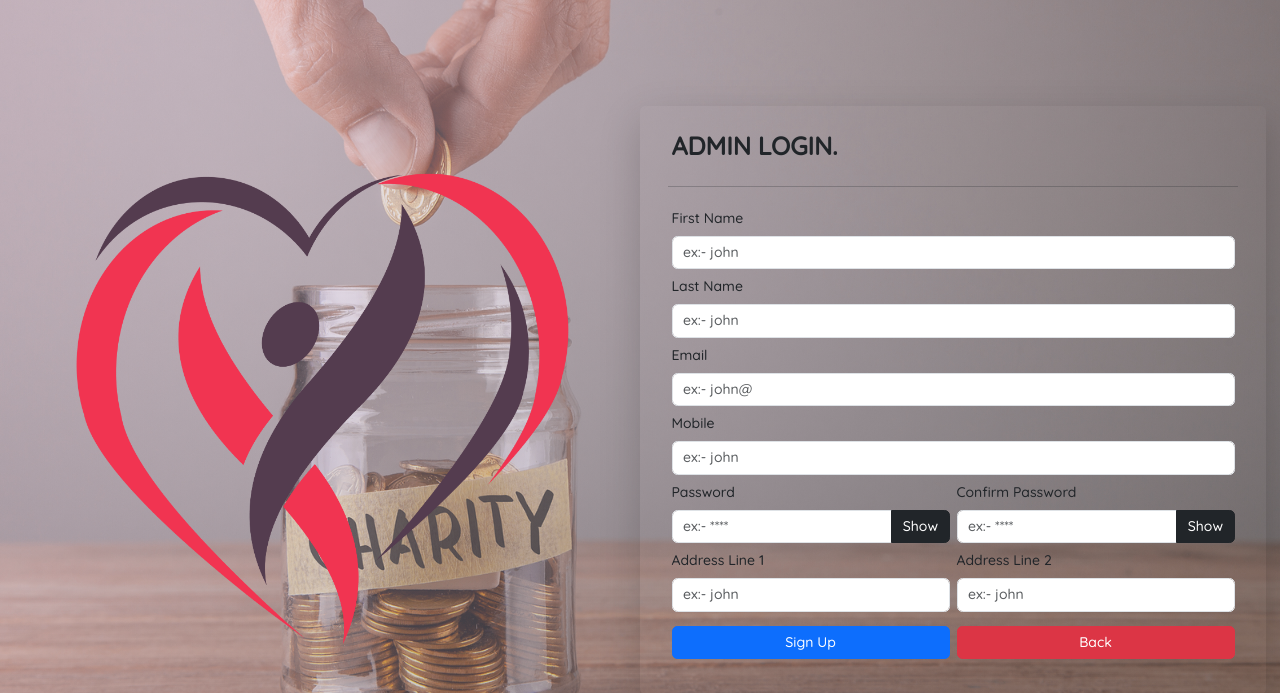
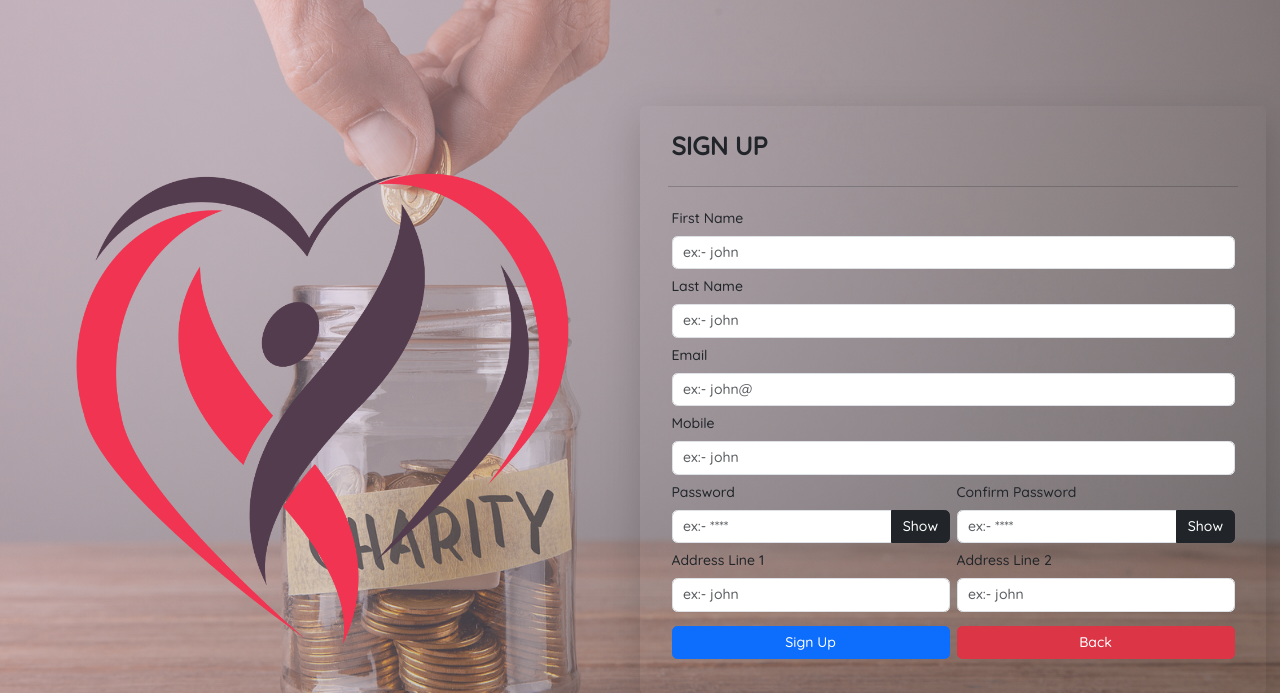
Before and after one commit to Helitha1/Migten, a PHP site: page /signUp.php in a window 1280 px wide. Shown: the top 693 px of the page. Run offline with PHP 8.4, Linux system fonts and the light colour scheme; some libraries are stand-ins or nearby versions.

Commit message:
Update signUp.php

```diff
--- a/signUp.php
+++ b/signUp.php
@@ -31,7 +31,7 @@
 
 
                             <div class="col-12 ">
-                                <p class="title02 text-uppercase">Admin Login.</p>
+                                <p class="title02 text-uppercase">Sign Up</p>
                             </div>
                             <hr />
                             <div class="col-12 ">
```
